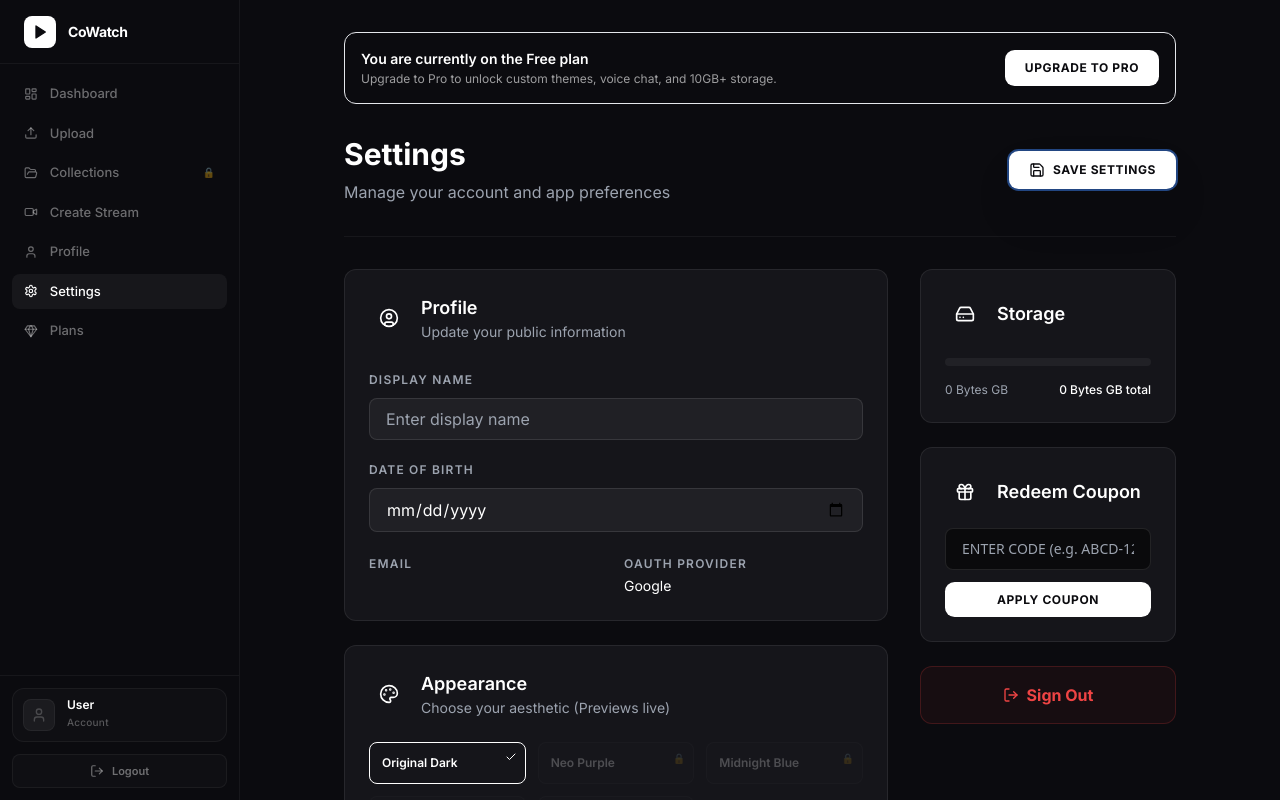
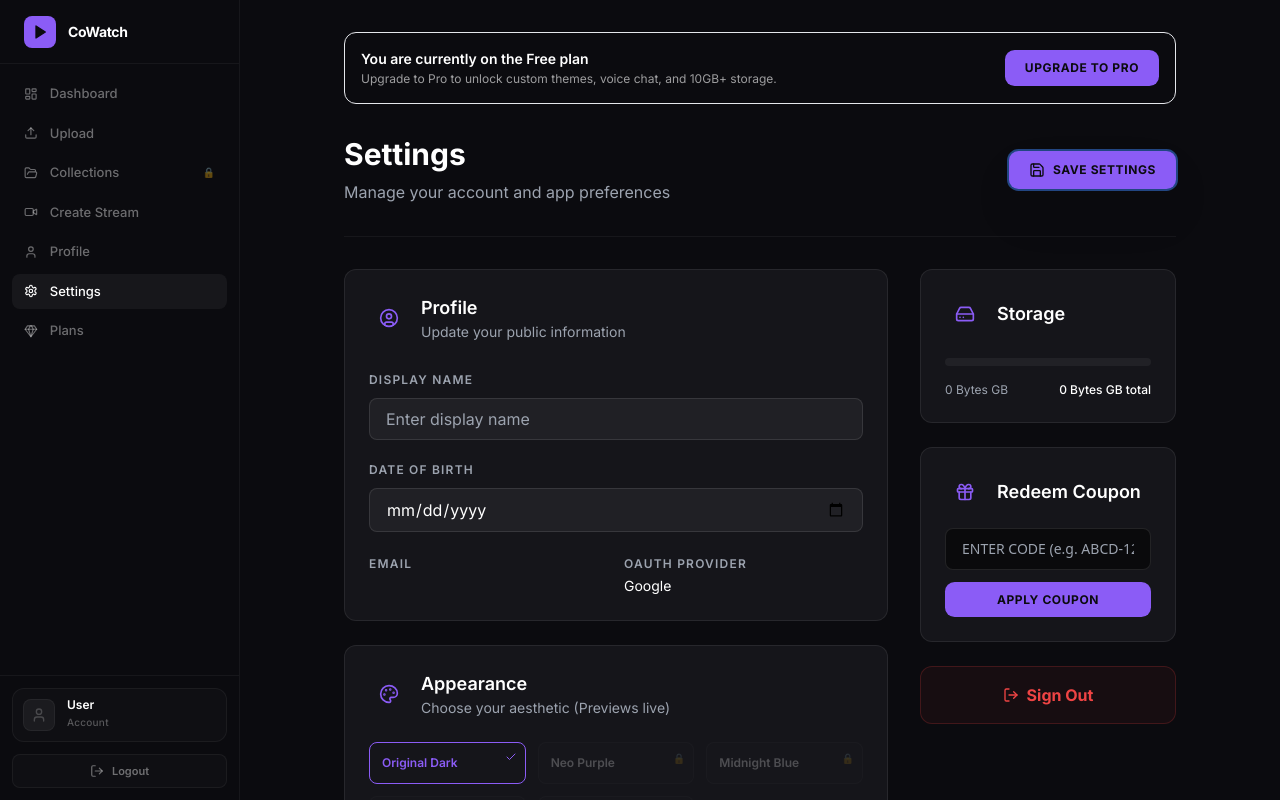
Before and after one commit to AdityaKatyal8899/CoWatch-Dev-env, a Next.js app in the folder project/: page /settings in a window 1280 px wide. Built offline with nearby package versions, Linux system fonts and the light colour scheme; no server answers.

Commit message:
fix: set default-dark primary theme color to brand purple to fix onboarding button contrast

```diff
--- a/project/src/app/components/ThemeProvider.tsx
+++ b/project/src/app/components/ThemeProvider.tsx
@@ -18,7 +18,7 @@ const PRESET_THEMES: Record<string, ThemeColors> = {
   'default-dark': {
     bg: '#0B0B0F',
     card: '#15151A',
-    primary: '#FFFFFF', // This caused the text visibility issue
+    primary: '#8B5CF6',
     text: '#E5E7EB',
     muted: '#9CA3AF',
     accent: '#22C55E'
--- a/project/src/app/onboarding/page.tsx
+++ b/project/src/app/onboarding/page.tsx
@@ -222,7 +222,7 @@ export default function OnboardingPage() {
 
               <button
                 onClick={handleNext}
-                className="w-full bg-[var(--primary)] hover:opacity-90 text-white font-bold py-4 rounded-xl flex items-center justify-center gap-2 group transition-all"
+                className="w-full bg-[var(--primary)] hover:opacity-90 text-[var(--bg)] font-bold py-4 rounded-xl flex items-center justify-center gap-2 group transition-all"
               >
                 Next <ChevronRight className="w-5 h-5 group-hover:translate-x-1 transition-transform" />
               </button>
@@ -376,7 +376,7 @@ export default function OnboardingPage() {
                 <button
                   onClick={handleSubmit}
                   disabled={isSubmitting}
-                  className="flex-[2] bg-[var(--primary)] text-white py-4 rounded-xl font-bold flex items-center justify-center gap-2 hover:opacity-90 disabled:opacity-50 transition-all shadow-[0_4px_20px_rgba(var(--primary-rgb),0.3)]"
+                  className="flex-[2] bg-[var(--primary)] text-[var(--bg)] py-4 rounded-xl font-bold flex items-center justify-center gap-2 hover:opacity-90 disabled:opacity-50 transition-all shadow-[0_4px_20px_rgba(var(--primary-rgb),0.3)]"
                 >
                   {isSubmitting ? (
                     <Loader2 className="w-5 h-5 animate-spin" />
```
